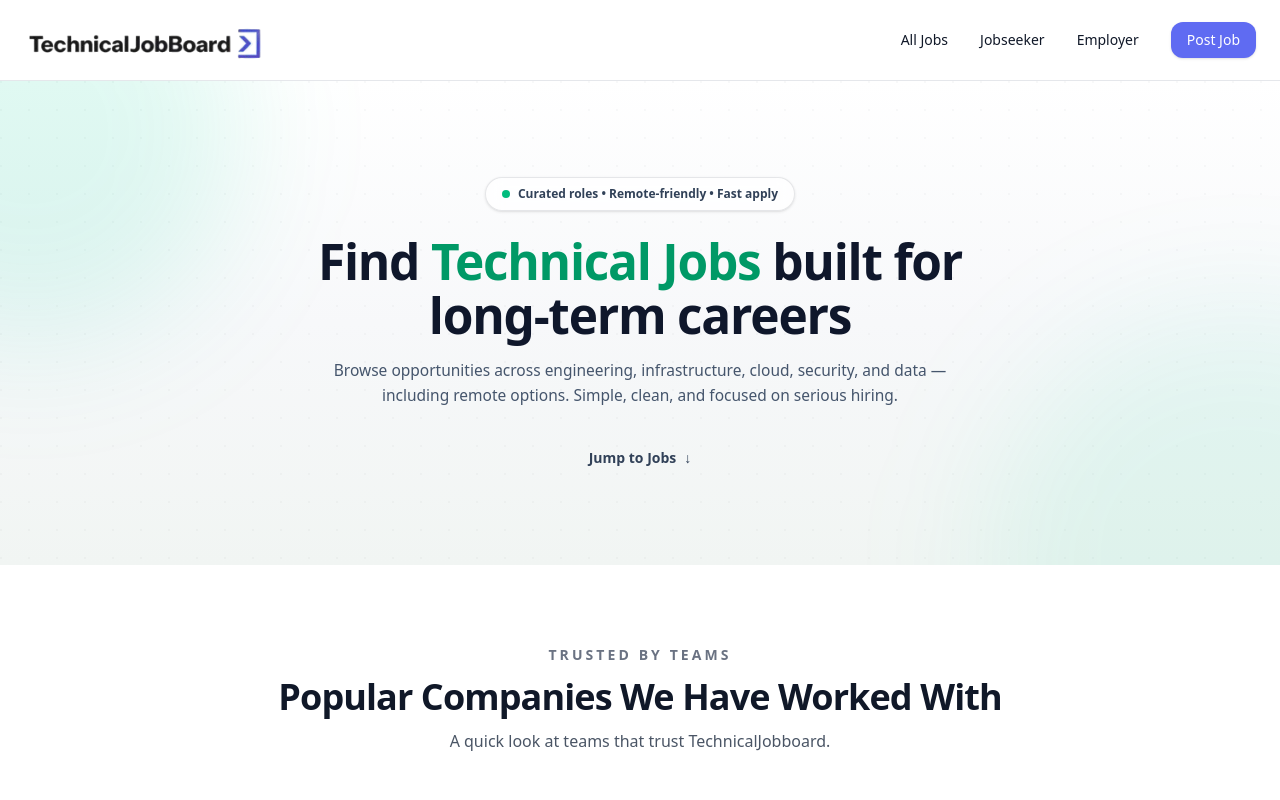
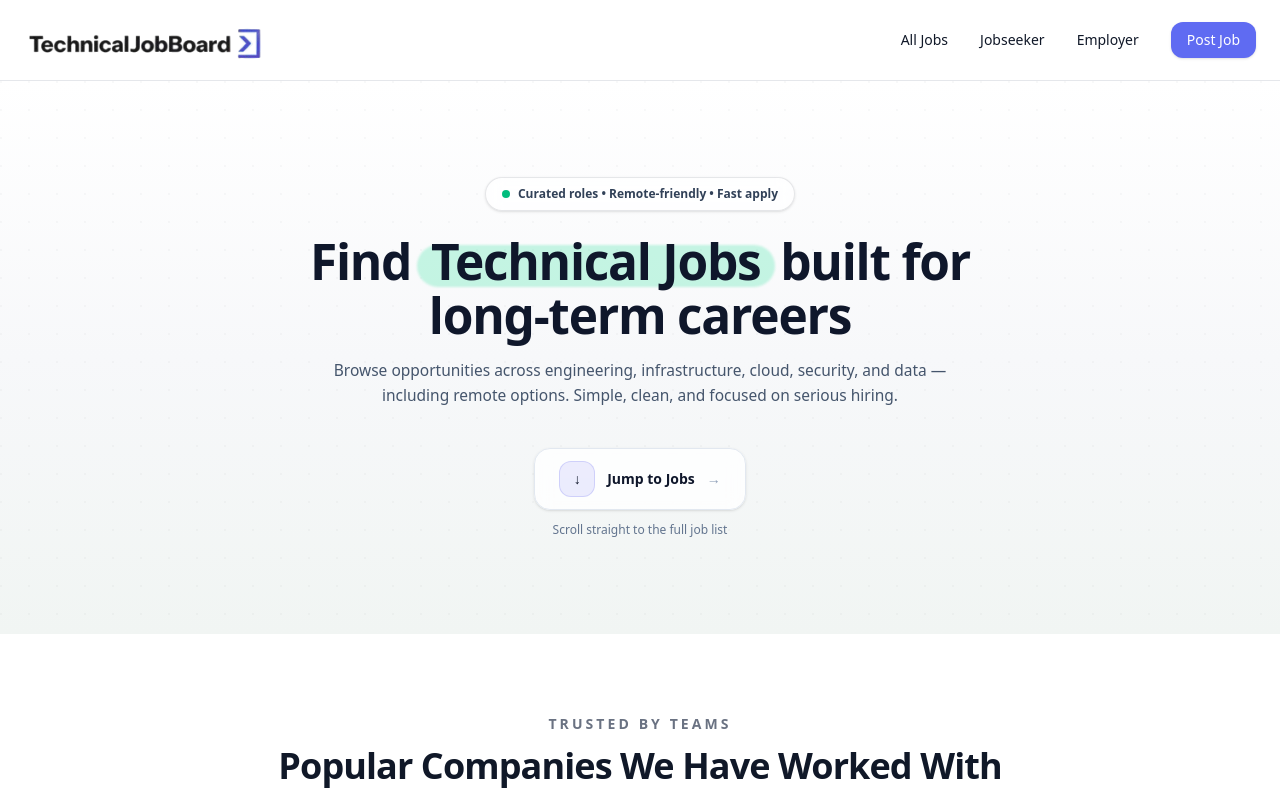
Before and after one commit to adebisidolapo/technicaljobboard, a Next.js app in the folder jobboard/: page / in a window 1280 px wide. Shown: the top 800 px of the page. Built offline with nearby package versions, Linux system fonts and the light colour scheme.

Commit message:
update ui

```diff
--- a/jobboard/app/page.tsx
+++ b/jobboard/app/page.tsx
@@ -93,7 +93,9 @@ export default function Home() {
 
   return (
     <main className="font-sans bg-gray-100 text-[#02000D]">
-      {/* ================= HERO (match screenshot, NO search bar, minimal green) ================= */}
+
+
+     {/* ================= HERO (green only behind the highlighted words + stronger Jump button) ================= */}
 <section className="relative overflow-hidden bg-[#F7F8FA]">
   {/* background */}
   <div className="pointer-events-none absolute inset-0">
@@ -108,10 +110,6 @@ export default function Home() {
     />
   </div>
 
-        {/* subtle green glow (reduced) */}
-        <div className="pointer-events-none absolute -top-40 left-[-180px] h-[420px] w-[420px] rounded-full bg-emerald-400/12 blur-3xl" />
-        <div className="pointer-events-none absolute bottom-[-260px] right-[-220px] h-[520px] w-[520px] rounded-full bg-emerald-400/8 blur-3xl" />
-
   <div className="relative mx-auto max-w-7xl px-6">
     <div className="mx-auto max-w-3xl text-center py-16 sm:py-18 md:py-24">
       <div className="mx-auto inline-flex items-center gap-2 rounded-full border border-slate-900/10 bg-white/70 px-4 py-2 text-xs font-semibold text-slate-700 shadow-sm backdrop-blur">
@@ -120,30 +118,60 @@ export default function Home() {
       </div>
 
       <h1 className="mt-6 text-[2.05rem] sm:text-[2.7rem] md:text-[3.1rem] font-extrabold leading-[1.08] tracking-tight text-slate-900">
-              Find <span className="text-emerald-600">Technical Jobs</span> built
-              for long-term careers
+        Find{" "}
+        {/* ✅ green ONLY as a “highlight smear” behind the text */}
+        <span className="relative inline-block px-2">
+          <span
+            aria-hidden
+            className="absolute left-[-6px] right-[-6px] top-[58%] -translate-y-1/2 h-[0.85em]
+                       rounded-[999px] bg-emerald-300/35 blur-[1px]"
+          />
+          <span className="relative text-slate-900">Technical Jobs</span>
+        </span>{" "}
+        built for long-term careers
       </h1>
 
       <p className="mx-auto mt-4 max-w-2xl text-[14.5px] md:text-[15.5px] leading-relaxed text-slate-600">
-              Browse opportunities across engineering, infrastructure, cloud,
-              security, and data — including remote options. Simple, clean, and
-              focused on serious hiring.
+        Browse opportunities across engineering, infrastructure, cloud, security, and data —
+        including remote options. Simple, clean, and focused on serious hiring.
       </p>
 
+      {/* ✅ “Jump to Jobs” made more unique + visible */}
+      <div className="mt-10 flex justify-center">
         <button
           type="button"
           onClick={() =>
-                document.getElementById("jobs")?.scrollIntoView({
-                  behavior: "smooth",
-                })
+            document.getElementById("jobs")?.scrollIntoView({ behavior: "smooth" })
           }
-              className="mt-10 inline-flex items-center justify-center gap-2 text-sm font-semibold text-slate-700 hover:underline"
+          className="group inline-flex items-center gap-3 rounded-2xl border border-slate-200 bg-white/80 px-6 py-3
+                     text-sm font-semibold text-slate-900 shadow-sm backdrop-blur
+                     hover:shadow-md hover:bg-white transition"
         >
-              Jump to Jobs <span aria-hidden>↓</span>
+          <span
+            className="inline-flex h-9 w-9 items-center justify-center rounded-xl
+                       bg-[rgba(106,111,242,0.12)] border border-[rgba(106,111,242,0.22)]
+                       group-hover:bg-[rgba(106,111,242,0.18)] transition"
+            aria-hidden
+          >
+            ↓
+          </span>
+          Jump to Jobs
+          <span
+            className="text-slate-400 group-hover:text-slate-700 transition"
+            aria-hidden
+          >
+            →
+          </span>
         </button>
+      </div>
+
+      <p className="mt-3 text-xs text-slate-500">
+        Scroll straight to the full job list
+      </p>
     </div>
   </div>
 </section>
+
 
       {/* ================= COMPANIES (reverted to BEFORE) ================= */}
       <section className="relative py-16 md:py-20 bg-white overflow-hidden">
```
Lines whose indentation alone changed are shown as unchanged.
